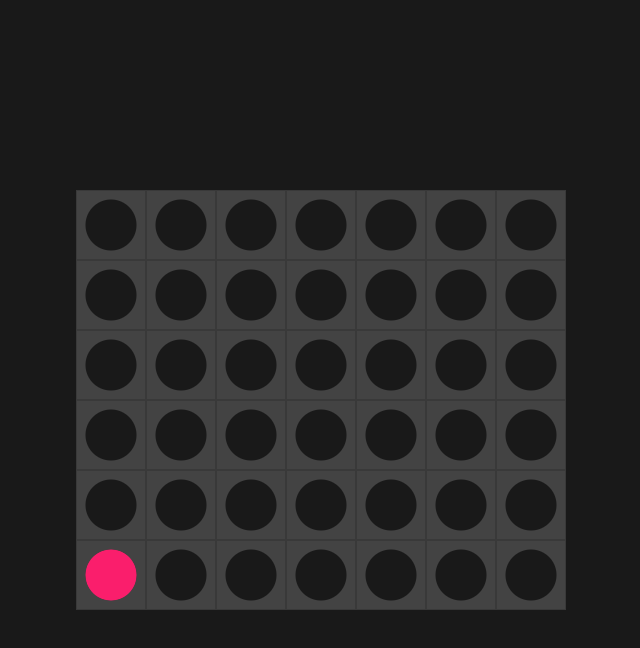
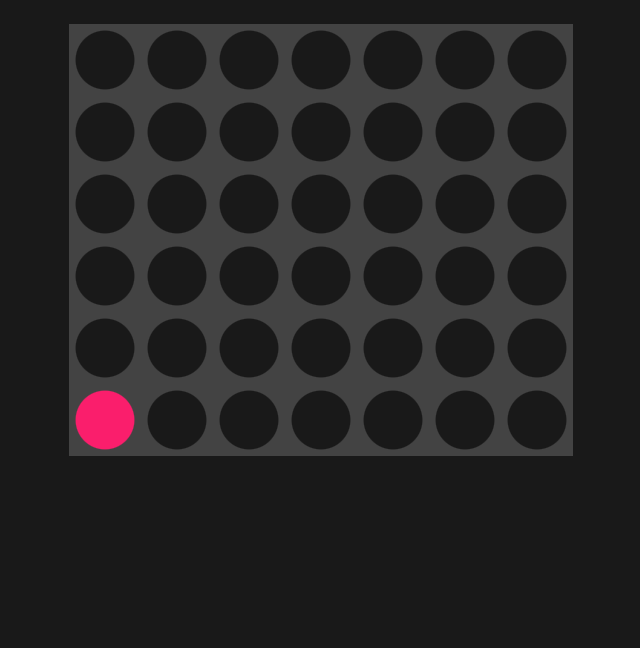
Before and after one commit to shxbunin/four-in-a-row, a React (Vite) app: page / in a window 1280 px wide. Both pictures are taken after a click on the element 430 px from the left and 225 px from the top of the page. Shown: the top 648 px of the page, without its empty margins (319-959 px from the left). Built offline with nearby package versions, Linux system fonts and the light colour scheme.

Commit message:
Adaptive sizes

```diff
--- a/src/components/cell/cell.module.css
+++ b/src/components/cell/cell.module.css
@@ -1,10 +1,9 @@
 .cell {
     z-index: 1;
-    width: 70px;
-    height: 70px;
-    border: 1px solid rgb(57, 57, 57);
-    background-color: rgb(67, 67, 67);;
-    mask: radial-gradient(circle at center, transparent 25px, black 26px);
+    width: 3rem;
+    height: 3rem;
+    background-color: rgb(67, 67, 67);
+    mask: radial-gradient(circle at center, transparent 1.2rem, black 1.25rem);
 }
 
 .circleWrapper {
@@ -13,8 +12,8 @@
     display: flex;
     justify-content: center;
     align-items: center;
-    width: 70px;
-    height: 70px;
+    width: 3rem;
+    height: 3rem;
     left: 0;
 }
 
@@ -22,8 +21,8 @@
     display: flex;
     justify-content: center;
     align-items: center;
-    width: 52px;
-    height: 52px;
+    width: 90%;
+    height: 90%;
     border-radius: 50%;
 }
 
--- a/src/components/cell/cell.tsx
+++ b/src/components/cell/cell.tsx
@@ -16,8 +16,8 @@ export default function Cell({ position, player, isVictorious }: CellProps) {
 
   useFallAnimation({
     player,
-    start: -70,
-    target: position * 70,
+    start: -3,
+    target: position * 3,
     onUpdate: setCurrentTop,
   })
 
@@ -27,7 +27,7 @@ export default function Cell({ position, player, isVictorious }: CellProps) {
       {player && (
         <div
           className={styles.circleWrapper}
-          style={{ top: `${currentTop}px` }}>
+          style={{ top: `${currentTop}rem` }}>
           <div className={styles.circle} style={{ backgroundColor: player.color }}>
             {!isAnimating && isVictorious && <div className={styles.cross} />}
           </div>
--- a/src/components/game-field/game-field.module.css
+++ b/src/components/game-field/game-field.module.css
@@ -1,3 +1,12 @@
 .gameField {
     display: flex;
 }
+
+.wrapper {
+    padding: 1rem 0;
+    display: flex;
+    align-items: center;
+    justify-content: center;
+    width: 100%;
+    height: 100%;
+}
--- a/src/components/game-field/game-field.tsx
+++ b/src/components/game-field/game-field.tsx
@@ -15,10 +15,12 @@ export default function GameField() {
   })
 
   return (
-    <div className={styles.gameField}>
-      {columns.map((column, i) => (
-        <Column key={`column-${i}`} position={i} column={column} />
-      ))}
+    <div className={styles.wrapper}>
+      <div className={styles.gameField}>
+        {columns.map((column, i) => (
+          <Column key={`column-${i}`} position={i} column={column} />
+        ))}
+      </div>
     </div>
   )
 }
--- a/src/hooks/use-fall-animation/use-fall-animation.ts
+++ b/src/hooks/use-fall-animation/use-fall-animation.ts
@@ -12,7 +12,7 @@ type UseFallAnimationProps = {
 }
 
 export function useFallAnimation(props: UseFallAnimationProps) {
-  const { player, start, target, gravity = 3500, damping = 0, onUpdate } = props
+  const { player, start, target, gravity = 300, damping = 0.4, onUpdate } = props
   const { incrementAnimation, decrementAnimation } = useBoardActions()
 
   const onUpdateRef = useRef(onUpdate)
@@ -48,7 +48,7 @@ export function useFallAnimation(props: UseFallAnimationProps) {
         currentPosition = target
         velocity = -velocity * damping
 
-        if (Math.abs(velocity) < 50) {
+        if (Math.abs(velocity) < 10) {
           onUpdateRef.current(target)
           if (!finishedRef.current) {
             finishedRef.current = true
--- a/src/index.css
+++ b/src/index.css
@@ -101,9 +101,5 @@ html {
 }
 
 :root {
-    display: flex;
-    align-items: center;
-    justify-content: center;
-    width: 100%;
-    height: 100%;
+    font-size: clamp(12px, 1.2vw + 12px, 24px);
 }
```
